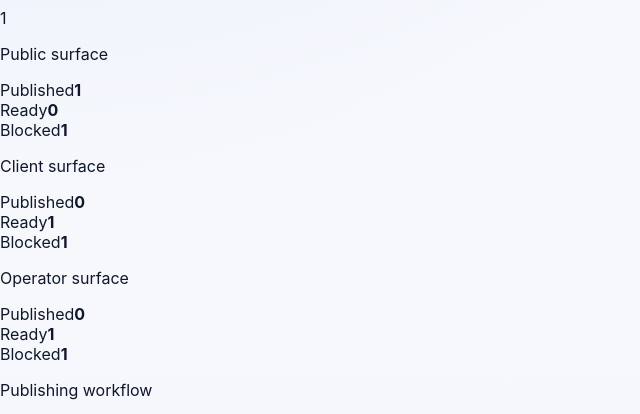
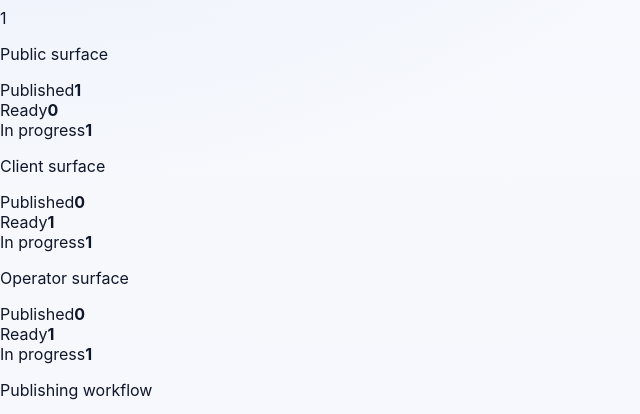
Before and after one commit to arunkumarmanikonda-web/oye-imagine-growth-os-starter, a Next.js app: page /platform in a window 1280 px wide. Shown: the part 900-1314 px from the top of the page, without its empty margins (0-640 px from the left). Built offline with nearby package versions, Linux system fonts and the light colour scheme; no server answers.

Commit message:
fix(b10): remove unresolved blocker language from public platform and solutions pages

```diff
--- a/src/app/platform/page.tsx
+++ b/src/app/platform/page.tsx
@@ -58,7 +58,7 @@ export default function PlatformPage() {
               <div className='mt-5 space-y-3 text-sm text-slate-300'>
                 <div className='flex items-center justify-between gap-3'><span>Published</span><strong className='text-white'>{surface.summary.publishedCount}</strong></div>
                 <div className='flex items-center justify-between gap-3'><span>Ready</span><strong className='text-white'>{surface.summary.readyCount}</strong></div>
-                <div className='flex items-center justify-between gap-3'><span>Blocked</span><strong className='text-white'>{surface.summary.blockedCount}</strong></div>
+                <div className='flex items-center justify-between gap-3'><span>In progress</span><strong className='text-white'>{surface.summary.blockedCount}</strong></div>
               </div>
             </article>
           ))}
--- a/src/app/solutions/page.tsx
+++ b/src/app/solutions/page.tsx
@@ -78,7 +78,7 @@ export default function SolutionsPage() {
 
         <section className='grid gap-5 lg:grid-cols-[1fr_1fr]'>
           <article className='rounded-[1.5rem] border border-white/10 bg-white/5 p-6'>
-            <p className='text-sm uppercase tracking-[0.35em] text-cyan-300'>Unresolved blocker ledger</p>
+            <p className='text-sm uppercase tracking-[0.35em] text-cyan-300'>Launch readiness ledger</p>
             <div className='mt-5 space-y-3 text-sm text-slate-300'>
               {unresolved.length ? (
                 unresolved.map((item) => (
```
